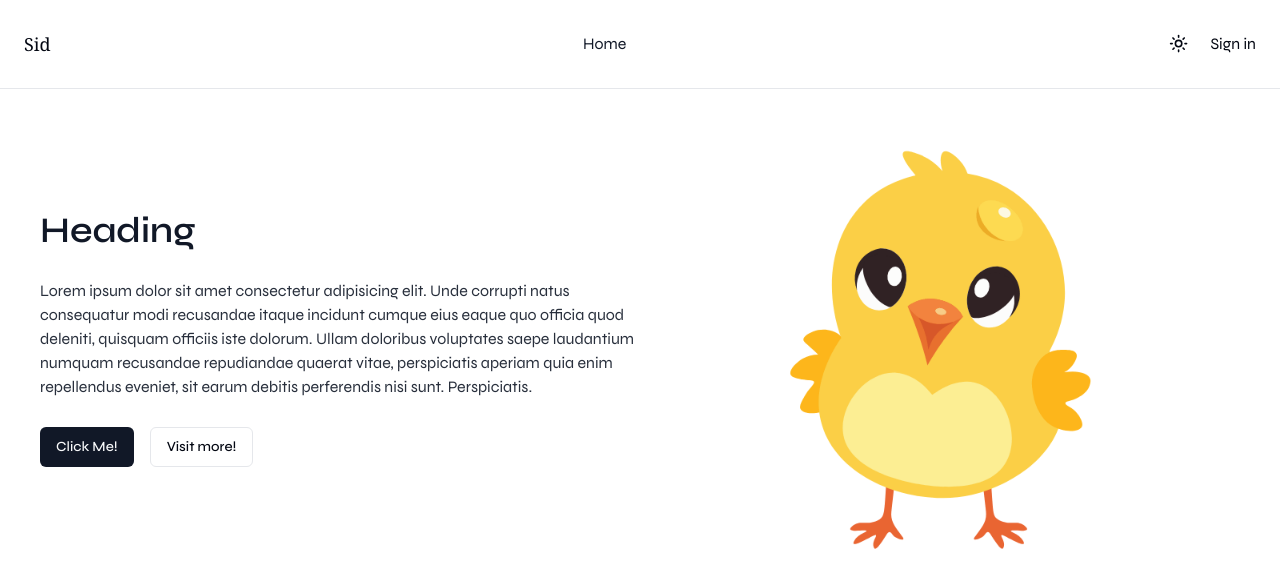
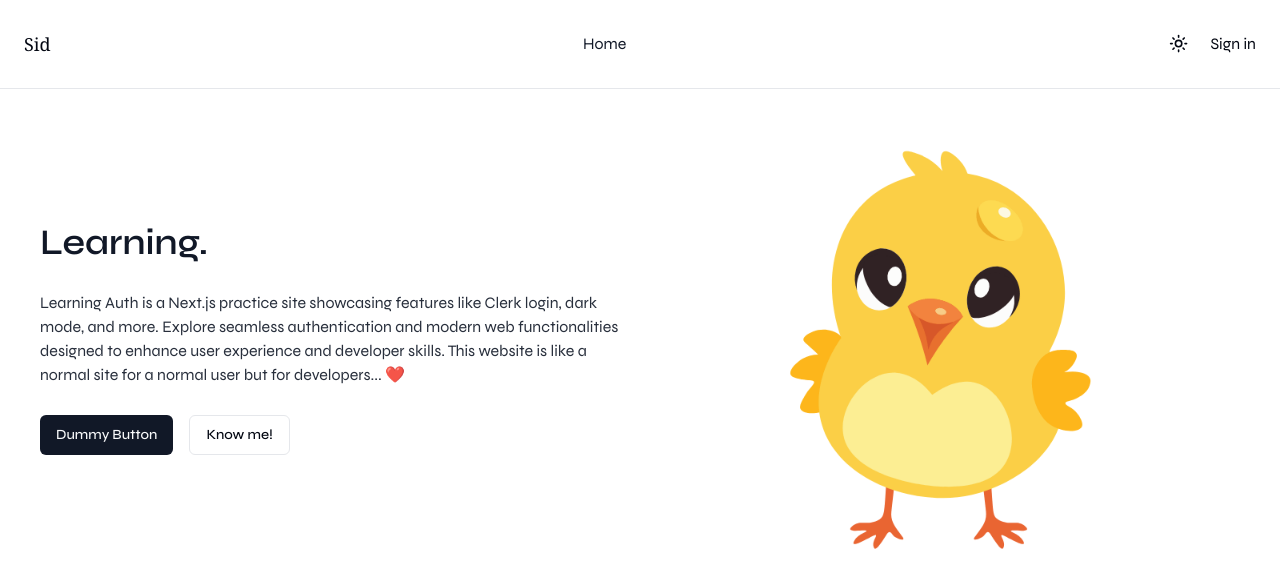
Before and after one commit to c9sid/auth, a Next.js app: page / in a window 1280 px wide. Shown: the top 588 px of the page. Built offline with nearby package versions, Linux system fonts and the light colour scheme; no server answers.

Commit message:
minor changes

```diff
--- a/app/page.tsx
+++ b/app/page.tsx
@@ -2,6 +2,7 @@
 
 import { Button } from "@/components/ui/button"
 import Image from "next/image"
+import Link from "next/link"
 
 const Home = () => {
   return (
@@ -9,14 +10,14 @@ const Home = () => {
       <div className="flex-row md:flex justify-center items-center space-y-5">
         <div className="text w-full md:w-1/2 flex flex-col gap-7">
           <div className="heading">
-            <h1 className="text-4xl font-semibold text-primary">Heading</h1>
+            <h1 className="text-4xl font-semibold text-primary">Learning.</h1>
           </div>
           <div className="para text-primary/90">
-            <p>Lorem ipsum dolor sit amet consectetur adipisicing elit. Unde corrupti natus consequatur modi recusandae itaque incidunt cumque eius eaque quo officia quod deleniti, quisquam officiis iste dolorum. Ullam doloribus voluptates saepe laudantium numquam recusandae repudiandae quaerat vitae, perspiciatis aperiam quia enim repellendus eveniet, sit earum debitis perferendis nisi sunt. Perspiciatis.</p>
+            <p>Learning Auth is a Next.js practice site showcasing features like Clerk login, dark mode, and more. Explore seamless authentication and modern web functionalities designed to enhance user experience and developer skills. This website is like a normal site for a normal user but for developers... ❤️</p>
           </div>
           <div className="btn flex gap-4">
-            <Button variant={"default"}>Click Me!</Button>
-            <Button variant={"outline"}>Visit more!</Button>
+            <Button variant={"default"}>Dummy Button</Button>
+            <Link href={'https://www.instagram.com/_s_i_d._d_h_a_r_t_h_/'}><Button variant={"outline"}>Know me!</Button></Link>
           </div>
         </div>
         <div className="carusel flex items-center justify-center md:w-1/2">
```
